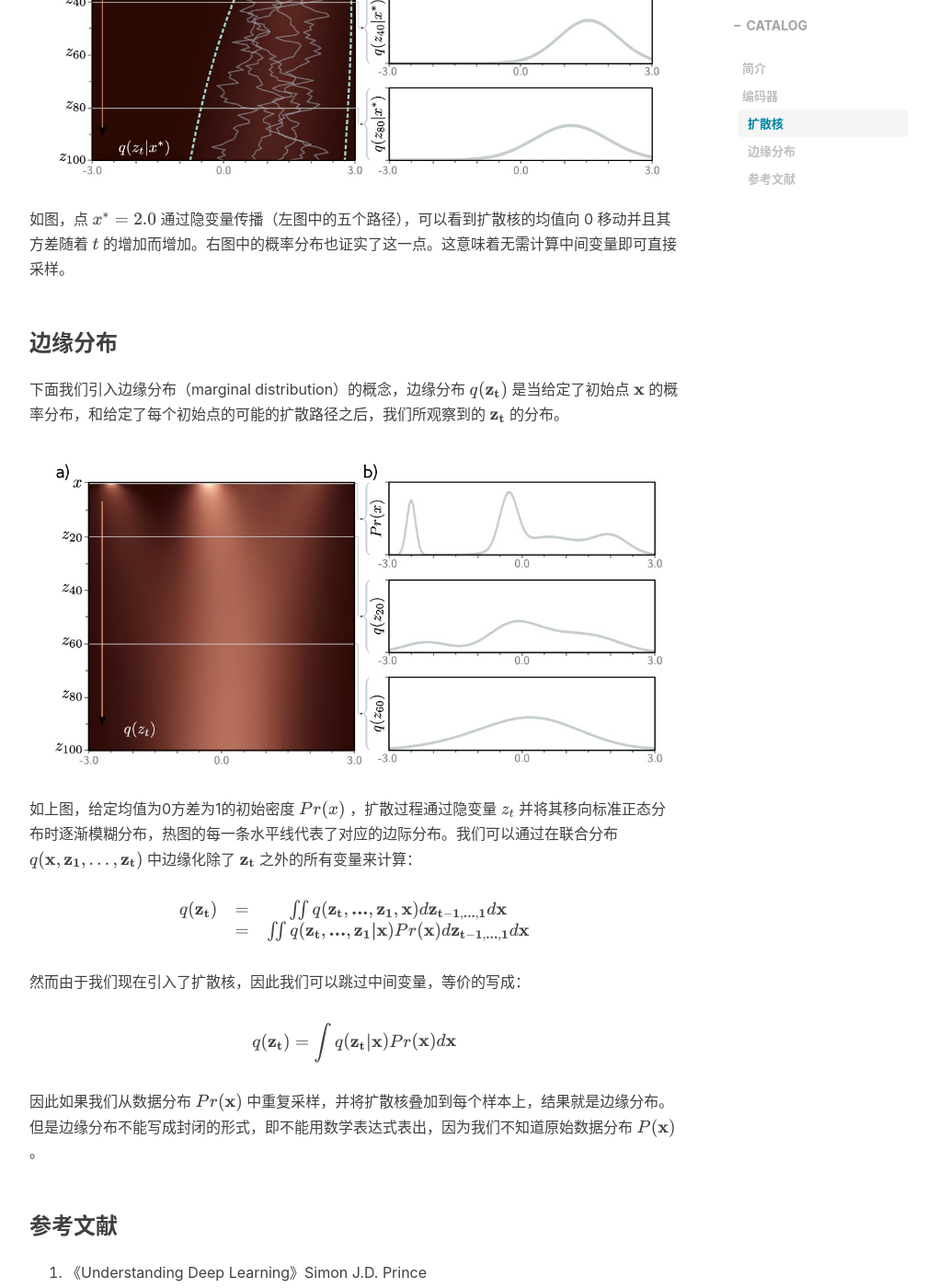
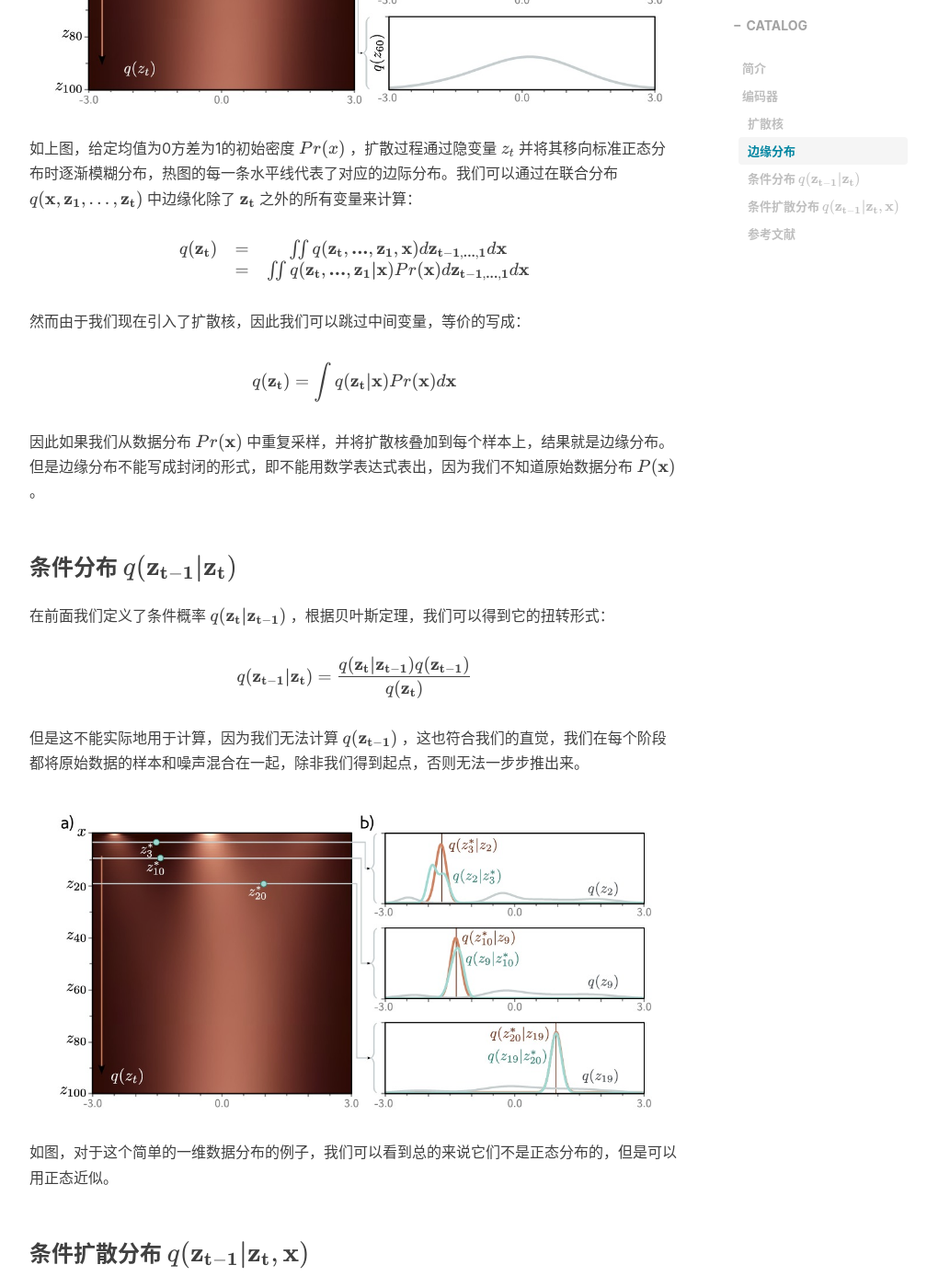
Before and after one commit to Mingyu-Zheng/mingyu-zheng.github.io, a Jekyll site: the page built from _posts/machine-learning/2023-04-07-「机器学习」扩散模型.md, in a window 1280 px wide and 1400 px high, scrolled down 4339 px. Shown: the whole window at 92% size, without its empty margins (233-1241 px from the left). Built offline with Jekyll 4.4.1, drawn with Linux system fonts in a browser that asks for light colours; nearby versions of some CDN libraries; comment, search, counter and statistics services are not loaded; some of the changed text lies outside the part shown.

Commit message:
conditional distribution

```diff
--- a/_posts/machine-learning/2023-04-07-「机器学习」扩散模型.md
+++ b/_posts/machine-learning/2023-04-07-「机器学习」扩散模型.md
@@ -24,7 +24,7 @@ tags:
 
 ![](https://azaan-zheng.github.io/img/machine-learning/20230407/1.jpg)
 
-如上图，编码器是预先确定的，它逐渐将输入和白噪声样本混合，通过足够多的步数，最终隐变量的条件分布 $\mathbf{q(z_T|x)}$ 和 边缘分布 $\mathbf{q(z_T)}$ 都成为标准正态分布。编码器的随机性是指它不是直接输出一个确定的随机变量 $\mathbf{z_T}$，而是输出一个概率分布  $\mathbf{q(z_T|x)}$  的参数，比如均值和方差。然后，我们可以从这个分布中采样一个随机变量xT，并用解码器重建数据。
+如上图，编码器是预先确定的，它逐渐将输入和白噪声样本混合，通过足够多的步数，最终隐变量的条件分布 $\mathbf{q(z_T \vert x)}$ 和 边缘分布 $\mathbf{q(z_T)}$ 都成为标准正态分布。编码器的随机性是指它不是直接输出一个确定的随机变量 $\mathbf{z_T}$，而是输出一个概率分布  $\mathbf{q(z_T\vert x)}$  的参数，比如均值和方差。然后，我们可以从这个分布中采样一个随机变量xT，并用解码器重建数据。
 
 编码器的过程是预先指定的，它的作用是将输入数据逐渐加入白噪声，直到变成一个简单的概率分布（比如标准正态分布）。这个过程不需要学习任何参数，只需要确定每一步加入多少噪声，所有学习的参数都在解码器中。在解码器中，训练了一系列网络以在每个相邻的隐变量 $\mathbf{z_t}$ 和 $\mathbf{z_{t-1}}$ 之间向后映射。损失函数鼓励每个网络反转对应的解码器步骤，使得噪声逐渐从表示中去除，直到保留看起来逼真的数据示例。如果想要生成一个新的数据样本，我们可以直接从 $\mathbf{q(z_T)}$ 中采样然后将其送入解码器。
 
@@ -52,7 +52,7 @@ q(\mathbf{z_t | z_{t-1}})  & = & Norm_{\mathbf{z_t}} \left[ \sqrt{1-\beta_t} \ma
 $$
 
 
-其中 $Norm$ 的第一项表示正态分布的均值，第二项表示方差。通过足够的步数 $T$ ，原始数据的所有痕迹都被去除，并且 $q(\mathbf{z_T | x}) = q(\mathbf{z_T})$ 成为标准正态分布。我们可以给出给定原始数据 $\mathbf{x}$ 后，所有隐变量的联合分布。这个分布可以用一个马尔可夫链来定义，也就是说，每个隐变量只依赖于前一个隐变量：
+其中 $Norm$ 的第一项表示正态分布的均值，第二项表示方差。通过足够的步数 $T$ ，原始数据的所有痕迹都被去除，并且 $q(\mathbf{z_T \vert x}) = q(\mathbf{z_T})$ 成为标准正态分布。我们可以给出给定原始数据 $\mathbf{x}$ 后，所有隐变量的联合分布。这个分布可以用一个马尔可夫链来定义，也就是说，每个隐变量只依赖于前一个隐变量：
 
 
 $$
@@ -66,9 +66,9 @@ $$
 
 ### 扩散核
 
-为了训练解码器来反转上述过程，我们将为同一个样本 $\mathbf{x}$ 生成多个样本 $\mathbf{z_t}$ ，但是当 $t$ 很大时，使用前面的方法依次生成这些样本是很耗时的。幸运的是，$q(\mathbf{z_t | x})$ 有一个封闭形式的表达式，它允许我们在给定初始数据 $\mathbf{x}$ 后直接生成 $\mathbf{z_t}$ 而无需计算中间变量。这被称为扩散核（diffusion kernel）。
+为了训练解码器来反转上述过程，我们将为同一个样本 $\mathbf{x}$ 生成多个样本 $\mathbf{z_t}$ ，但是当 $t$ 很大时，使用前面的方法依次生成这些样本是很耗时的。幸运的是，$q(\mathbf{z_t \vert x})$ 有一个封闭形式的表达式，它允许我们在给定初始数据 $\mathbf{x}$ 后直接生成 $\mathbf{z_t}$ 而无需计算中间变量。这被称为扩散核（diffusion kernel）。
 
-为了导出 $q(\mathbf{z_t | x})$ 的表达式，我们来考虑前向过程的前两步：
+为了导出 $q(\mathbf{z_t \vert x})$ 的表达式，我们来考虑前向过程的前两步：
 
 
 $$
@@ -111,11 +111,11 @@ $$
 
 
 $$
-q(\mathbf{z_t|x}) = Norm_{\mathbf{z_t}} \left[ \sqrt{\alpha_t}\cdot \mathbf{x}, (1-\alpha_t)\mathbf{I} \right]
+q(\mathbf{z_t \vert x}) = Norm_{\mathbf{z_t}} \left[ \sqrt{\alpha_t}\cdot \mathbf{x}, (1-\alpha_t)\mathbf{I} \right]
 $$
 
 
-对于任何起始数据点 $\mathbf{x}$ ，变量 $\mathbf{z}$ 服从已知均值和方差的正态分布。因此如果我们不关心中间变量的演化历史，则很容易从 $q(\mathbf{z_t|x})$ 生成样本。
+对于任何起始数据点 $\mathbf{x}$ ，变量 $\mathbf{z}$ 服从已知均值和方差的正态分布。因此如果我们不关心中间变量的演化历史，则很容易从 $q(\mathbf{z_t \vert x})$ 生成样本。
 
 ![](https://azaan-zheng.github.io/img/machine-learning/20230407/3.jpg)
 
@@ -133,7 +133,7 @@ $$
 $$
 \begin{array}{l}
 q(\mathbf{z_t}) & = & \int \int q(\mathbf{z_t,...,z_1,x}) d\mathbf{z_{t-1,...,1}}d\mathbf{x} \\
-& = & \int \int q(\mathbf{z_t,...,z_1|x})Pr(\mathbf{x}) d\mathbf{z_{t-1,...,1}}d\mathbf{x}
+& = & \int \int q(\mathbf{z_t,...,z_1 \vert x})Pr(\mathbf{x}) d\mathbf{z_{t-1,...,1}}d\mathbf{x}
 \end{array}
 $$
 
@@ -142,11 +142,40 @@ $$
 
 
 $$
-q(\mathbf{z_t}) = \int q(\mathbf{z_t | x})Pr(\mathbf{x}) d\mathbf{x}
+q(\mathbf{z_t}) = \int q(\mathbf{z_t \vert x})Pr(\mathbf{x}) d\mathbf{x}
 $$
 
 
 因此如果我们从数据分布 $Pr(\mathbf{x})$ 中重复采样，并将扩散核叠加到每个样本上，结果就是边缘分布。但是边缘分布不能写成封闭的形式，即不能用数学表达式表出，因为我们不知道原始数据分布 $P(\mathbf{x})$。
+
+### 条件分布 $q(\mathbf{z_{t-1} \vert z_t})$
+
+在前面我们定义了条件概率 $q(\mathbf{z_t \vert z_{t-1}})$ ，根据贝叶斯定理，我们可以得到它的扭转形式：
+
+
+$$
+q(\mathbf{z_{t-1} \vert z_t}) = \frac{q(\mathbf{z_t \vert z_{t-1}})q(\mathbf{z_{t-1}})}{q(\mathbf{z_t})}
+$$
+
+
+但是这不能实际地用于计算，因为我们无法计算 $q(\mathbf{z_{t-1}})$ ，这也符合我们的直觉，我们在每个阶段都将原始数据的样本和噪声混合在一起，除非我们得到起点，否则无法一步步推出来。
+
+![](https://azaan-zheng.github.io/img/machine-learning/20230407/5.jpg)
+
+如图，对于这个简单的一维数据分布的例子，我们可以看到总的来说它们不是正态分布的，但是可以用正态近似。
+
+### 条件扩散分布 $q(\mathbf{z_{t-1} \vert z_t ,x})$
+
+有一个与编码器相关的最终分布需要考虑，我们在上面注意到，我们无法找到条件分布 $q(\mathbf{z_{t-1} \vert z_t})$ 因为我们不知道边际分布 $q(\mathbf{z_{t-1}})$，然而由于我们知道起始变量 $\mathbf{x}$ ，而且我们知道之前的分布 $q(\mathbf{z_{t-1} \vert x})$ ，这样我们就可以得到可以计算的 $q(\mathbf{z_{t-1} \vert z_t ,x})$ 。
+
+
+
+
+
+
+
+
+
 
 
 
```
